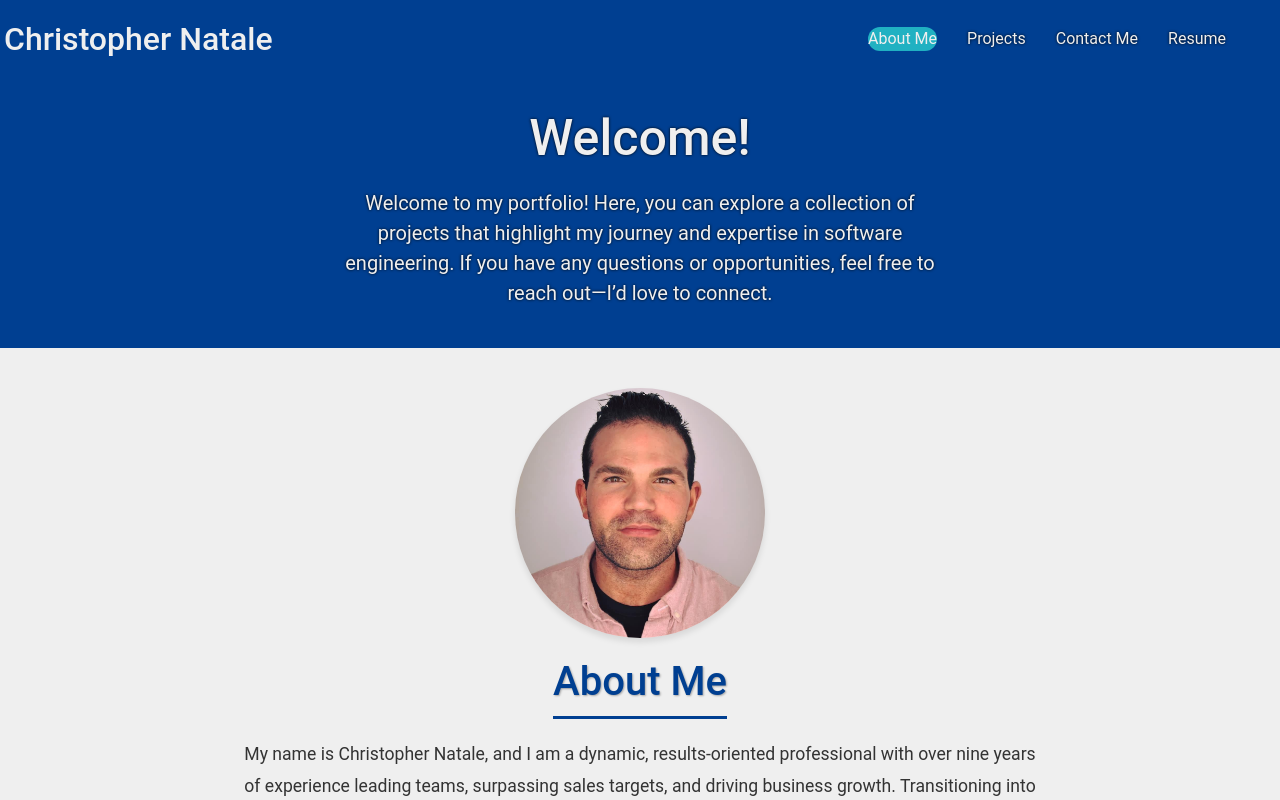
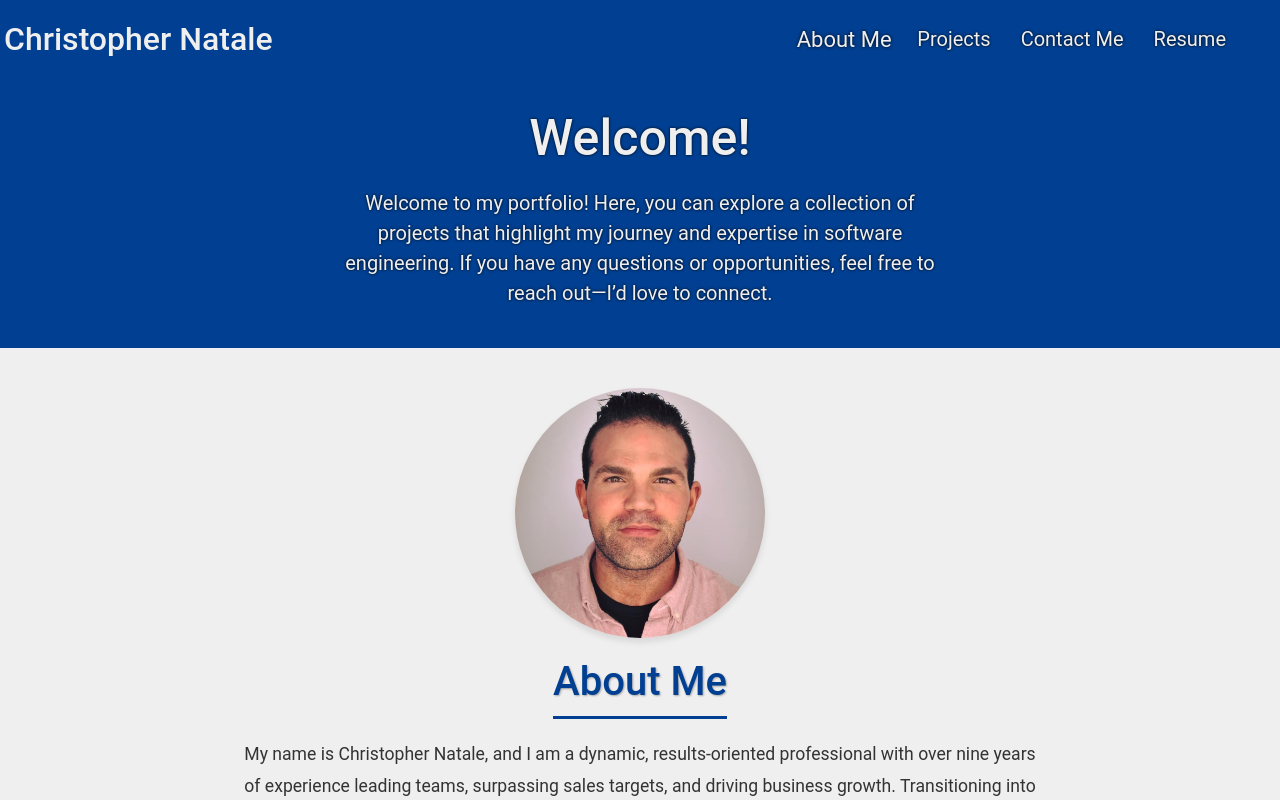
Before and after one commit to natale565/react-portfolio, a React (Vite) app: page / in a window 1280 px wide. In both pictures the pointer is over the link "About Me". Shown: the top 800 px of the page. Built offline with nearby package versions, Linux system fonts and the light colour scheme.

Commit message:
fixed navbar, added grow instead of hover background color

```diff
--- a/src/index.css
+++ b/src/index.css
@@ -95,6 +95,7 @@ header h1 {
 
 
 header nav ul {
+    font-size: 20px;
     display: flex;
     list-style: none;
     margin: 0;
@@ -110,11 +111,10 @@ header nav ul {
     transition: color 0.3s ease; /* Smooth transition */
 }
 
-header nav ul li a:hover {
-  background: #20b1c2;
+header nav ul li a:hover  {
   color: #D5F2EA;
-  border-radius: 15px;
-  text-shadow: none;
+  transform: scale(1.1);
+  transition: transform 0.3 ease;
 }
 
 
```
